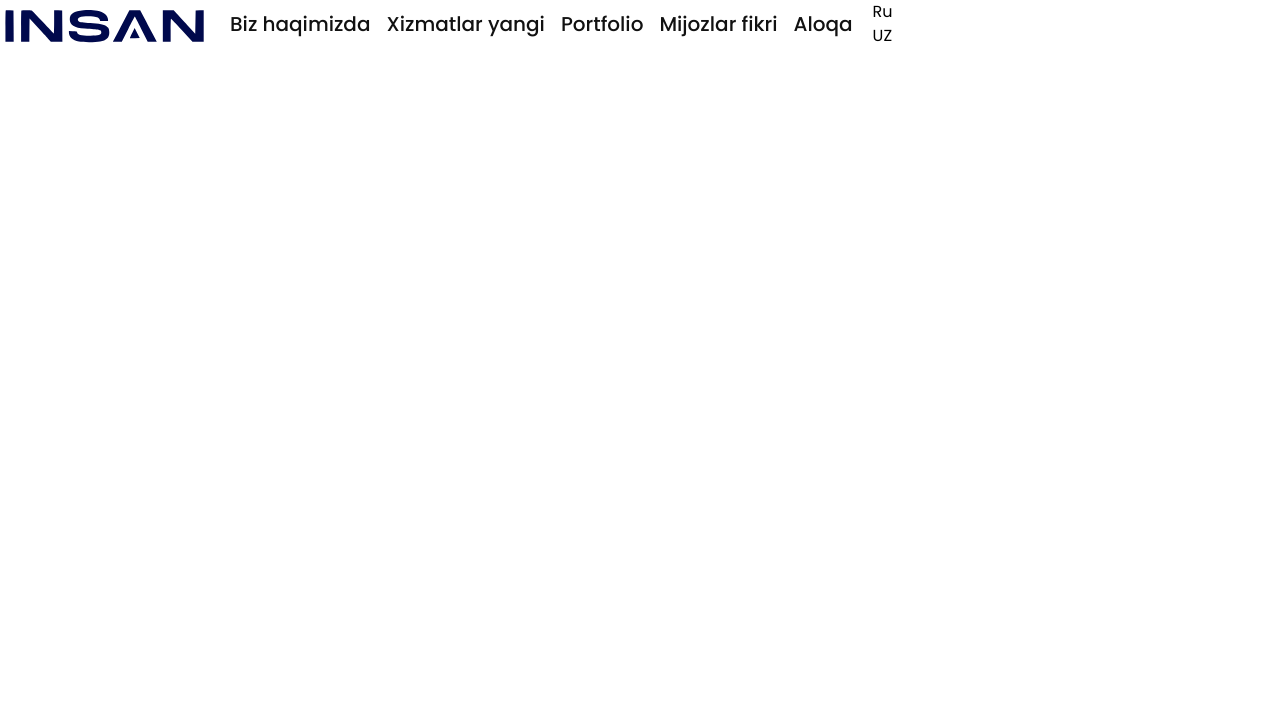
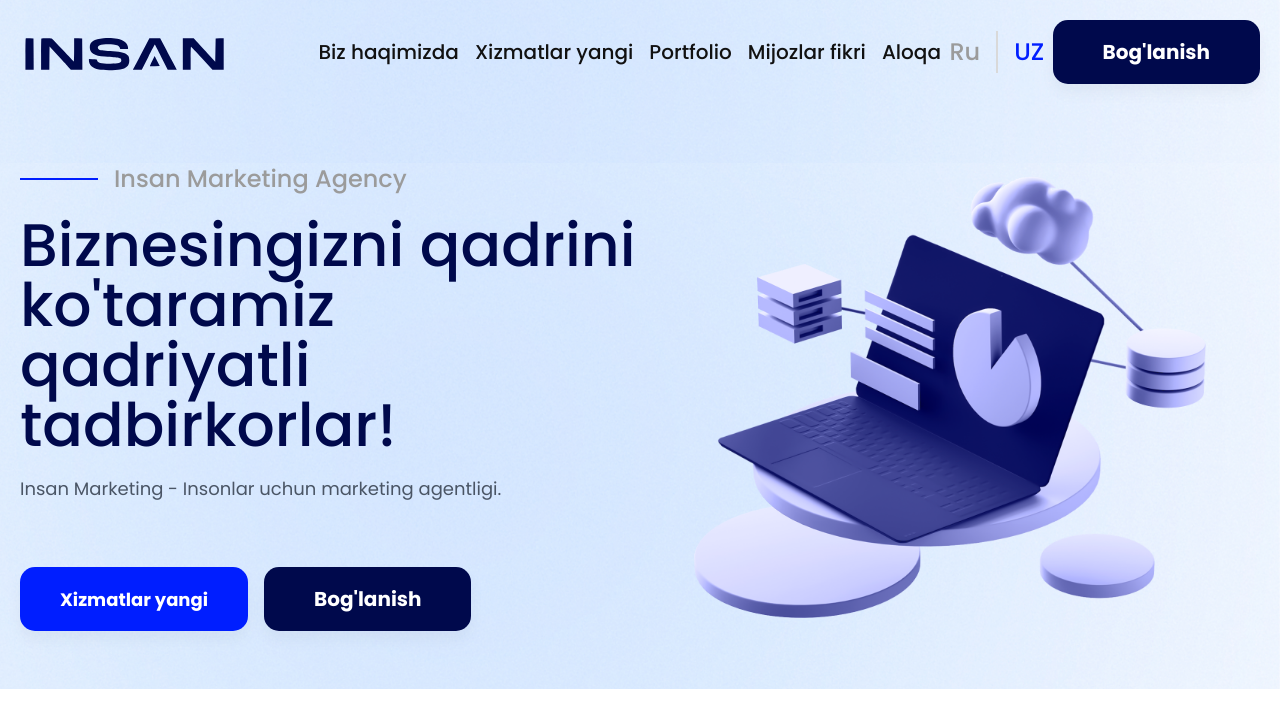
Before and after one commit to nomonov13/Insan-Marketing, a React (Vite) app: page / in a window 1280 px wide. Shown: the top 728 px of the page. Built offline with nearby package versions, Linux system fonts and the light colour scheme.

Commit message:
add Header and Hero

```diff
--- a/src/App.jsx
+++ b/src/App.jsx
@@ -1,10 +1,12 @@
-import React from 'react'
-import Header from './component/Header'
+import Header from './components/Header'
+import Hero from './components/Hero'
 
 const App = () => {
   return (
     <>
       <Header />
+      <Hero/>
+
     </>
   )
 }
--- a/src/component/Header.jsx
+++ b/src/components/Header.jsx
@@ -1,5 +1,5 @@
+import headerBg from '../assets/img/header-bg.jpg';
 import headerLogo from '../assets/img/header-logo.svg';
-import headerBg from '../assets/img/header-bg.jpg';
 
 const Header = () => {
 
@@ -32,9 +32,11 @@ const Header = () => {
     ]
 
     return (
-        <header className=''>
-            <div className="conatiner flex items-center space-x-5">
-                <img src={headerLogo} alt="insan logo" />
+        <header style={{ backgroundImage: `url(${headerBg})` }} className="bg-cover bg-center  pb-[59px]">
+            <div className="container py-5 flex items-center justify-between">
+                <div className='mr-[80px]'>
+                    <img src={headerLogo} alt="insan logo" />
+                </div>
 
 
                 <ul className='flex space-x-4'>
@@ -47,11 +49,12 @@ const Header = () => {
                     })}
                 </ul>
 
-                <div>
-                    <h3>Ru</h3>
+                <div className='flex items-center space-x-4'>
+                    <h3 className='font-medium text-2xl text-light-gray'>Ru</h3>
                     <span className='w-[2px] h-[42.5px] bg-[#D9D9D9]'></span>
-                    <h3>UZ</h3>
+                    <h3 className='font-medium text-2xl text-blue'>UZ</h3>
                 </div>
+                <button className='btn-dark'>Bog'lanish</button>
 
             </div>
         </header>
--- /dev/null
+++ b/src/components/Hero.jsx
@@ -0,0 +1,41 @@
+import headerBg from '../assets/img/header-bg.jpg'
+import heroImg from '../assets/img/HeroImg.png'
+const Hero = () => {
+    return (
+        <section style={{ backgroundImage: `url(${headerBg})` }} className="bg-cover bg-center pb-14.5">
+            <div className="container px-6 flex justify-between md:flex-row items-center">
+
+                <div className="md:w-1/2 text-left">
+                    <div className='flex items-center space-x-4 mb-5'>
+                        <span className='w-[78px] h-[2px] bg-blue'></span>
+                        <h4 className="font-medium text-2xl text-light-gray">Insan Marketing Agency</h4>
+                    </div>
+                    <h1 className="text-6xl font-medium text-dark-blue mb-5">
+                        Biznesingizni
+                        qadrini ko'taramiz
+                        qadriyatli tadbirkorlar!
+                    </h1>
+                    <p className="text-lg text-gray-600 mb-16">
+                        Insan Marketing - Insonlar uchun marketing agentligi.
+                    </p>
+
+                    <div className="mt-6 flex space-x-4">
+                        <button className="btn-blue">Xizmatlar yangi</button>
+                        <button className="btn-dark">Bog'lanish</button>
+                    </div>
+                </div>
+
+                <div className="md:w-1/2 mt-8 md:mt-0 flex justify-center">
+                    <img
+                        src={heroImg}
+                        alt="Biznes marketing"
+                        className="w-full max-w-lg"
+                    />
+                </div>
+
+            </div>
+        </section>
+    )
+}
+
+export default Hero
--- a/src/index.css
+++ b/src/index.css
@@ -1,4 +1,3 @@
-
 @import url('https://fonts.googleapis.com/css2?family=Poppins:ital,wght@0,100;0,200;0,300;0,400;0,500;0,600;0,700;0,800;0,900;1,100;1,200;1,300;1,400;1,500;1,600;1,700;1,800;1,900&display=swap');
 
 html {
@@ -24,24 +23,24 @@ html {
 /* button */
 
 .btn-blue {
-  padding: 17px 11px;
+    padding: 17px 40px;
     font-family: Poppins;
     font-weight: 700;
     font-size: 18px;
     color: white;
-  border: 15px;
-  background-color: blue;
+    border-radius: 15px;
+    background-color: var(--color-blue);
     box-shadow: 0px 9px 16px 0px #0000000A;
 }
 
 .btn-dark {
-  padding: 17px 40px;
+    padding: 17px 50px;
     font-family: Poppins;
     font-weight: 700;
     font-size: 20px;
     color: white;
     border-radius: 15px;
-  background-color: darkblue;
+    background-color: var(--color-dark-blue);
     box-shadow: 0px 9px 16px 0px #0000000A;
 }
 
```
Also changed, not shown: src/assets/img/HeroImg.png (added). Lines whose indentation alone changed are shown as unchanged.
